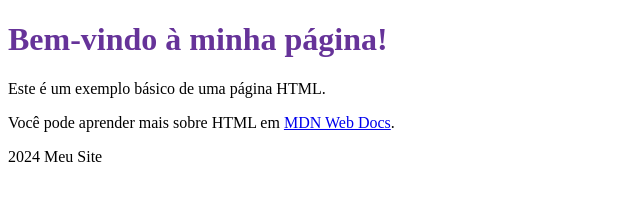
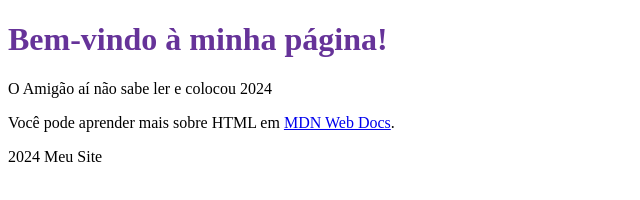
Before and after one commit to LuccsBR/2024, a plain HTML site: page index.html in a window 1280 px wide. Shown: the whole page, without its empty margins (0-640 px from the left). Drawn offline with Linux system fonts and the light colour scheme.

Commit message:
commit develop

```diff
--- a/index.html
+++ b/index.html
@@ -11,7 +11,7 @@
         <h1 id="titulo">Bem-vindo à minha página!</h1>
     </header>
     <main>
-        <p>Este é um exemplo básico de uma página HTML.</p>
+        <p>O Amigão aí não sabe ler e colocou 2024</p>
         <p>Você pode aprender mais sobre HTML em <a href="https://developer.mozilla.org/pt-BR/docs/Web/HTML">MDN Web Docs</a>.</p>
     </main>
     <footer>
```
